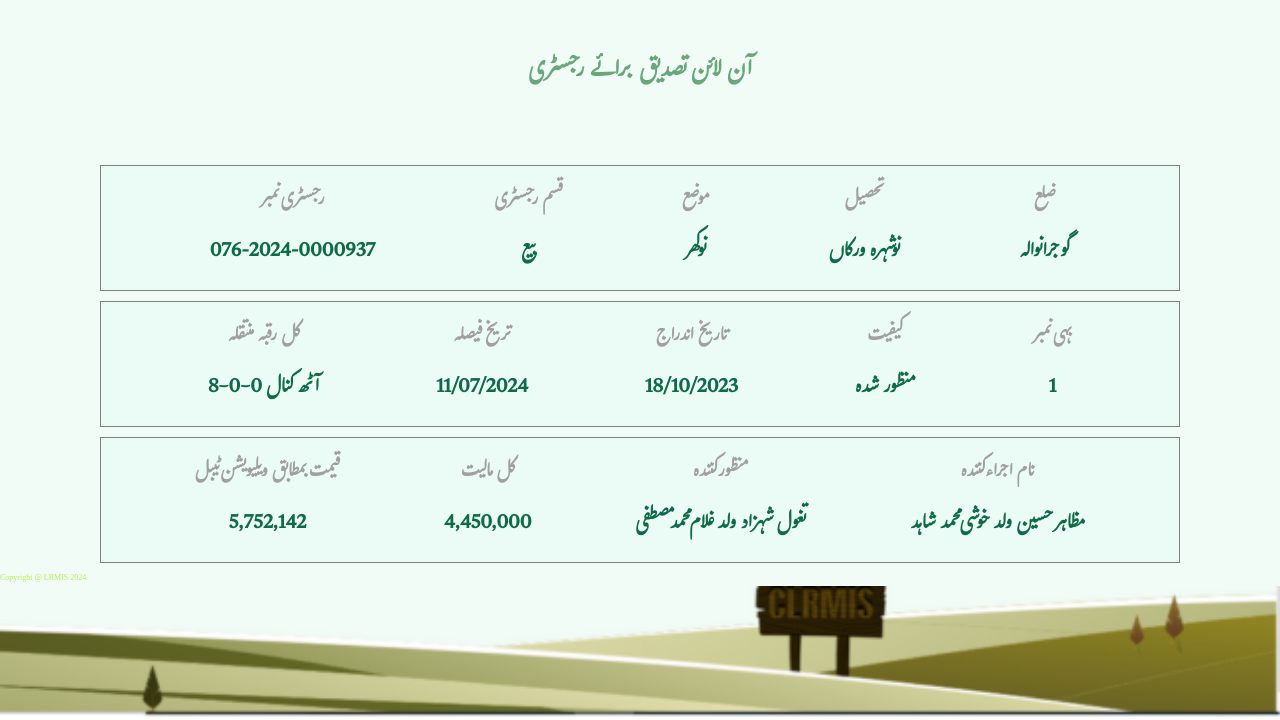
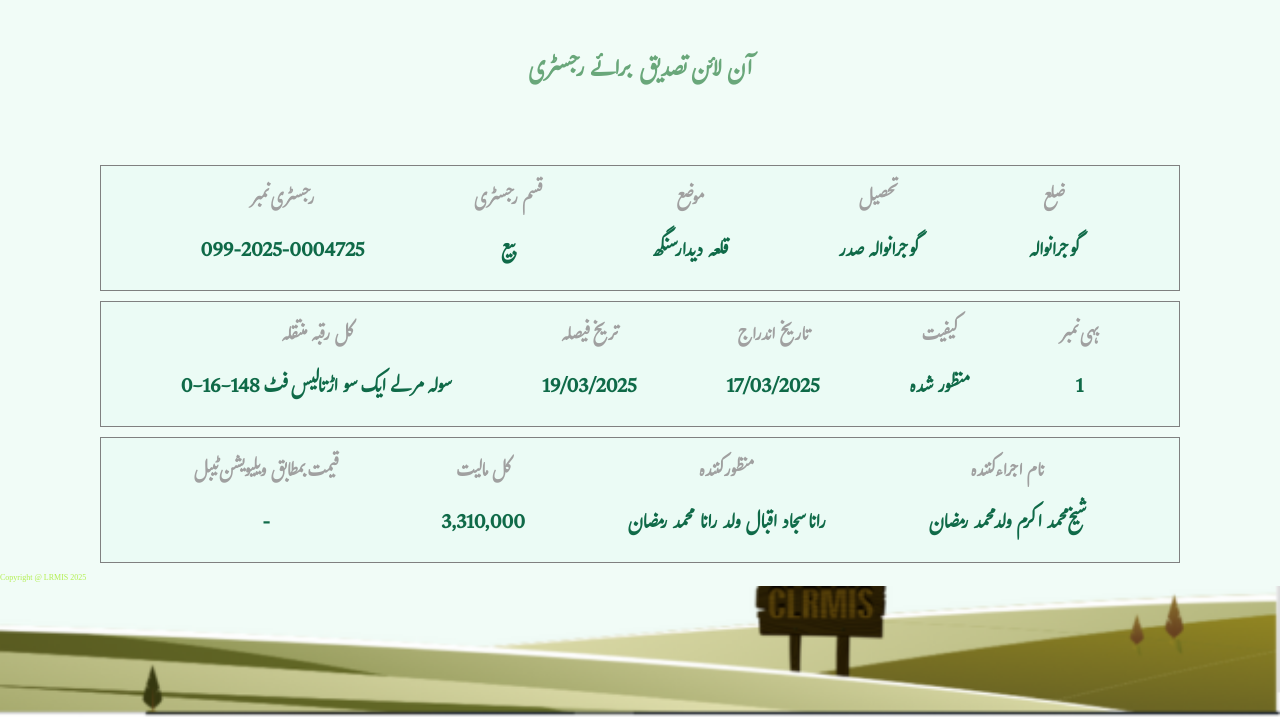
Before and after one commit to punjabzameen/Punajab50, a plain HTML site: page index.html in a window 1280 px wide. Shown: the part 80-800 px from the top of the page. Drawn offline with Linux system fonts and the light colour scheme.

Commit message:
Update index.html

```diff
--- a/index.html
+++ b/index.html
@@ -32,7 +32,7 @@
             <div class="item text1">
                 <h3>رجسٹری نمبر
                 </h3>
-                <p>076-2024-0000937
+                <p>099-2025-0004725
                 </p>
             </div>
             <div class="item text2"><h3>قسم رجسٹری
@@ -42,13 +42,13 @@
             <div class="item text3">
                 <h3>موضع
                 </h3>
-                <p>نوکھر
+                <p>قلعہ دیدار سنگھ
                 </p>
             </div>
             <div class="item text4">
                 <h3>تحصیل
                 </h3>
-                <p>نوشہرہ ورکاں
+                <p>گوجرانوالہ صدر
                 </p>
             </div>
             <div class="item text5">
@@ -63,18 +63,18 @@
             <div class="item text1">
                 <h3>کل رقبہ منتقلہ
                 </h3>
-                <p>8-0-0 آٹھ کنال
+                <p>0-16-148 سولہ مرلے ایک سو اڑتالیس فٹ
                 </p>
             </div>
             <div class="item text2"><h3>تریخ فیصلہ
 
             </h3>
-            <p>11/07/2024
+            <p>19/03/2025
             </p></div>
             <div class="item text3">
                 <h3>تاریخ اندراج
                 </h3>
-                <p>18/10/2023
+                <p>17/03/2025
                 </p>
             </div>
             <div class="item text4">
@@ -95,23 +95,23 @@
             <div class="item text1">
                 <h3>قیمت بمطابق ویلیویشن ٹیبل
                 </h3>
-                <p>5,752,142
+                <p>-
                 </p>
             </div>
             <div class="item text2"><h3>کل مالیت
             </h3>
-            <p>4,450,000
+            <p>3,310,000
             </p></div>
             <div class="item text3">
                 <h3>منظور کنندہ
                 </h3>
-                <p>تغول شہزاد ولد غلام محمد مصطفی
+                <p>رانا سجاد اقبال ولد رانا محمد رمضان
                 </p>
             </div>
             <div class="item text4">
                 <h3>نام اجراء کنندہ
                 </h3>
-                <p>مظاہر حسین ولد خوشی محمد شاہد
+                <p>شیخ محمد اکرم ولد محمد رمضان
                 </p>
             </div>
 
@@ -120,7 +120,7 @@
     </section>
     <!-- ----------------- Inage section------------------ -->
      <div class="bottom_img">
-        Copyright @ LRMIS 2024
+        Copyright @ LRMIS 2025
 
      </div>
      <!-- <div class="main">
```
